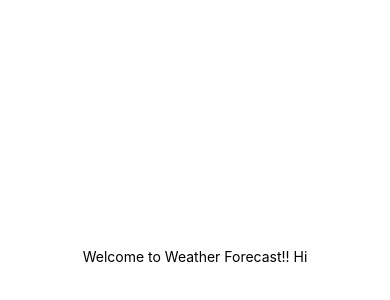
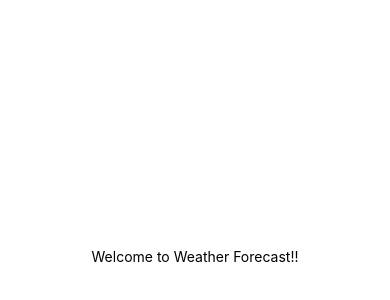
Before and after one commit to sai-sruthi/SmartWeatherApp, a React Native app: screen / in a window 390 px wide. Shown: the part 166-466 px from the top of the page. Built offline with nearby package versions, Linux system fonts and the light colour scheme.

Commit message:
new branch

```diff
--- a/App.js
+++ b/App.js
@@ -4,7 +4,7 @@ import { StyleSheet, Text, View } from 'react-native';
 export default function App() {
   return (
     <View style={styles.container}>
-      <Text>Welcome to Weather Forecast!! Hi</Text>
+      <Text>Welcome to Weather Forecast!!</Text>
     </View>
   );
 }
```
